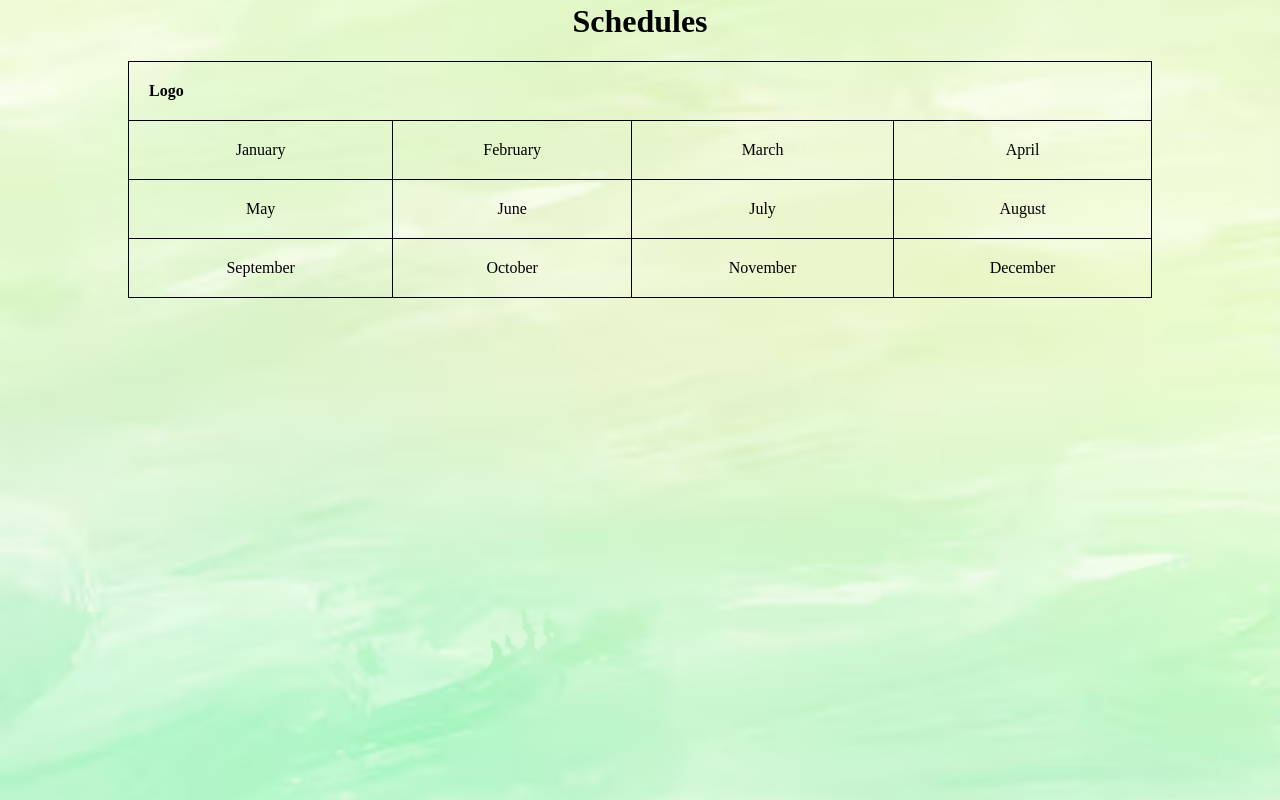
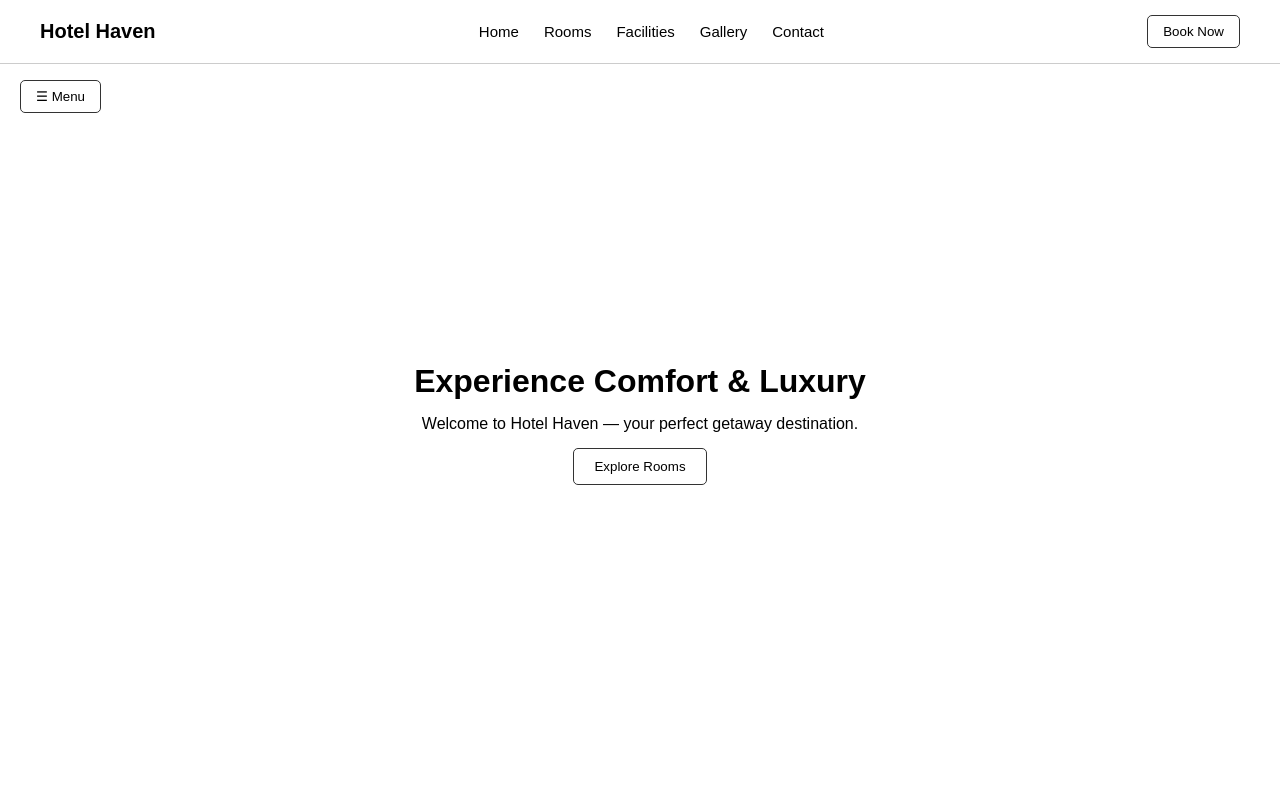
Before and after one commit to Lance-cyber/Hotel_Haven, a plain HTML site: page Html/Home.html in a window 1280 px wide. Drawn offline with Linux system fonts and the light colour scheme.

Commit message:
Change the whole thing, made it into a website for booking hotels.
Changes in code Home.html and style.css

```diff
--- a/Html/Home.html
+++ b/Html/Home.html
@@ -1,38 +1,34 @@
+<!DOCTYPE html>
 <html lang="en">
 <head>
-    <meta charset="UTF-8">
-    <meta name="viewport" content="width=device-width, initial-scale=1.0">
-    <link rel="stylesheet" href="../css/style.css">
-    <link rel="icon" type="image/x-icon" href="../css/images/Fav.ico">
-    <title>Smart Scheduling</title>
+  <meta charset="UTF-8">
+  <meta name="viewport" content="width=device-width, initial-scale=1.0">
+  <title>Hotel Homepage</title>
+  <link rel="stylesheet" href="/css/style.css">
 </head>
 <body>
-    <h1>Schedules</h1>
-  <table>
-    <!-- Header Row -->
-    <tr>
-      <td colspan="4" class="logo">Logo</td>
-    </tr>
 
-    <!-- Months Grid -->
-    <tr>
-      <td>January</td>
-      <td>February</td>
-      <td>March</td>
-      <td>April</td>
-    </tr>
-    <tr>
-      <td>May</td>
-      <td>June</td>
-      <td>July</td>
-      <td>August</td>
-    </tr>
-    <tr>
-      <td>September</td>
-      <td>October</td>
-      <td>November</td>
-      <td>December</td>
-    </tr>
-  </table>
+  <header class="navbar">
+    <div class="logo">Hotel Haven</div>
+    <nav>
+      <ul class="nav-links">
+        <li><a href="#">Home</a></li>
+        <li><a href="#">Rooms</a></li>
+        <li><a href="#">Facilities</a></li>
+        <li><a href="#">Gallery</a></li>
+        <li><a href="#">Contact</a></li>
+      </ul>
+    </nav>
+    <button class="book-btn">Book Now</button>
+  </header>
+
+  <button class="menu-btn">☰ Menu</button>
+
+  <section class="hero">
+    <h1>Experience Comfort & Luxury</h1>
+    <p>Welcome to Hotel Haven — your perfect getaway destination.</p>
+    <button class="hero-btn">Explore Rooms</button>
+  </section>
+
 </body>
 </html>
--- a/css/style.css
+++ b/css/style.css
@@ -1,32 +1,84 @@
-html, body {
-  height: 100%;
-  margin: 0; /* Removes default browser margin */
-}
-body {
-  background-image: url(images/lightgreen.jpg);
-  background-repeat: no-repeat;
-  background-position: center;
-  background-size: cover;
-}
-h1{
-    text-align: center;
-    padding-top: 3px;
-}
-table {
-  border-collapse: collapse;
-  margin: 20px auto; /* centers the table */
-  width: 80%;
-  text-align: center;
+* {
+  margin: 0;
+  padding: 0;
+  box-sizing: border-box;
+  font-family: Arial, sans-serif;
 }
 
-td {
-  border: 1px solid black;
-  padding: 20px;
-  background-color: none; /* gray boxes */
+/* Navbar */
+.navbar {
+  display: flex;
+  justify-content: space-between;
+  align-items: center;
+  padding: 15px 40px;
+  border-bottom: 1px solid #ccc;
 }
 
 .logo {
-  text-align: left;
   font-weight: bold;
-  background-color: none;
+  font-size: 20px;
 }
+
+.nav-links {
+  display: flex;
+  list-style: none;
+  gap: 25px;
+}
+
+.nav-links a {
+  text-decoration: none;
+  color: black;
+  font-size: 15px;
+}
+
+.nav-links a:hover {
+  color: lightgreen;
+}
+
+.book-btn {
+  padding: 8px 15px;
+  border: 1px solid #333;
+  background: none;
+  cursor: pointer;
+  border-radius: 5px;
+}
+
+/* Menu button (left side) */
+.menu-btn {
+  position: fixed;
+  top: 80px;
+  left: 20px;
+  padding: 8px 15px;
+  border: 1px solid #333;
+  background: none;
+  border-radius: 5px;
+  cursor: pointer;
+}
+
+/* Hero Section */
+.hero {
+  height: calc(100vh - 80px);
+  display: flex;
+  flex-direction: column;
+  align-items: center;
+  justify-content: center;
+  text-align: center;
+  gap: 15px;
+}
+
+.hero h1 {
+  font-size: 2em;
+  font-weight: bold;
+}
+
+.hero p {
+  font-size: 1em;
+}
+
+.hero-btn {
+  padding: 10px 20px;
+  border: 1px solid #333;
+  background: none;
+  cursor: pointer;
+  border-radius: 5px;
+}
```
